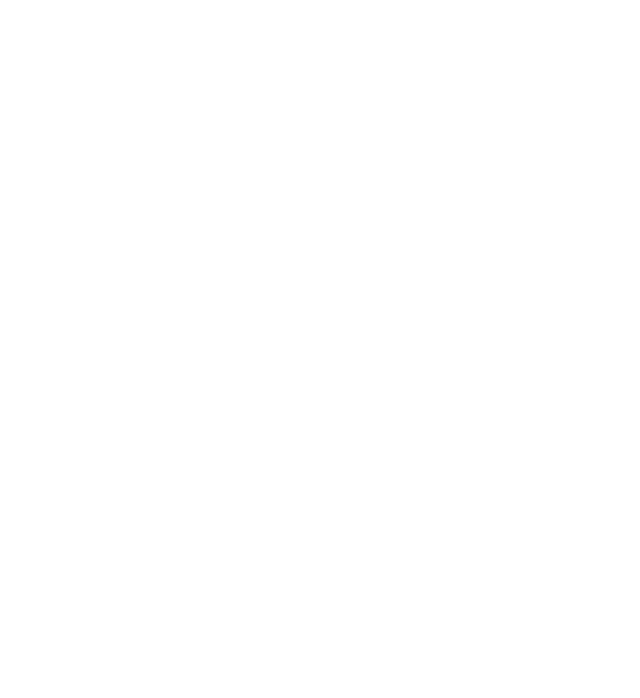
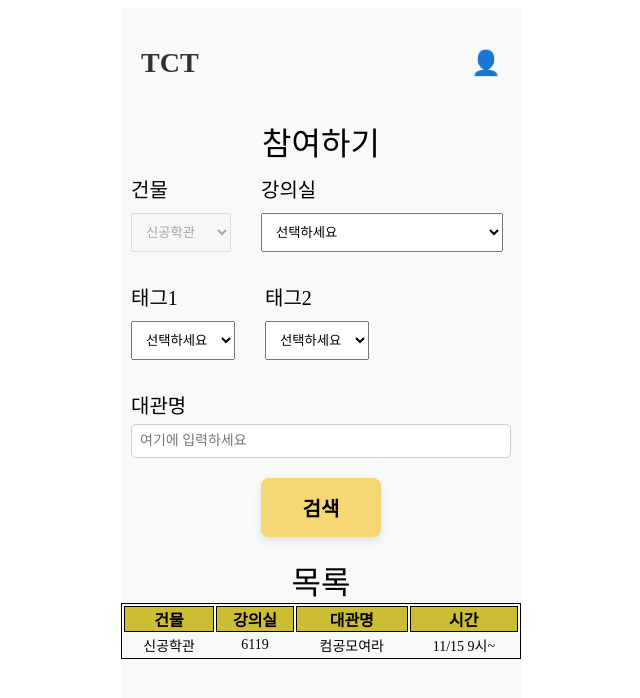
Before and after one commit to ICONICTHON/2024_ICONICTHON_TEAM_10_FE, a React (Create React App) app in the folder tct/: page /Join in a window 1280 px wide. Before the commit this address had no page. Shown: the top 698 px of the page, without its empty margins (319-959 px from the left). Built offline with nearby package versions, Linux system fonts and the light colour scheme; a web font is replaced by a local one.

Commit message:
Design: Join

```diff
--- a/tct/src/App.js
+++ b/tct/src/App.js
@@ -3,6 +3,7 @@
 import { BrowserRouter, Route, Routes } from 'react-router-dom';
 import MainGeneral from './MainPage/MainGeneral';
 import Reservation1 from './Reservation1';
+import Join from "./Join";
 
 function App() {
   return (
@@ -10,6 +11,7 @@
       <Routes>
         <Route path="/" element={<MainGeneral />} />
         <Route path="/reservation1" element={<Reservation1 />} />
+        <Route path="/Join" element={<Join />}/>
       </Routes>
     </BrowserRouter>
   );
--- a/tct/src/Join.js
+++ b/tct/src/Join.js
@@ -1,4 +1,5 @@
 import React, { useState } from 'react';
+import Header from "./MainPage/MainHeader";
 
 const rooms = [
   { id: '2158', name: '일반생물학실험실' },
@@ -71,23 +72,19 @@
 
   return (
     <div className="container_main">
-      <header className="header">
-        <h1 className="logo">TCT</h1>
-        <div className="profile-icon">👤</div>
-      </header>
-      <main className="main-content">
-        <h2 className="title">참여하기</h2>
-
+      <Header/>
+      <main className="reservation-container">
+        <label className="h4Font">참여하기</label>
         <div className="form-group">
           <div className="form-row">
-            <label>
-              건물
+            <div className="form">
+              <label className="NormalFont">건물</label>
               <select disabled>
                 <option>신공학관</option>
               </select>
-            </label>
-            <label>
-              강의실
+            </div>
+            <div className="form">
+              <label className="NormalFont">강의실</label>
               <select value={selectedRoom} onChange={(e) => setSelectedRoom(e.target.value)}>
                 <option value="">선택하세요</option>
                 {rooms.map((room) => (
@@ -96,12 +93,11 @@
                     </option>
                 ))}
               </select>
-            </label>
             </div>
-
+          </div>
           <div className="form-row">
-            <label>
-              태그₁
+            <div className="form">
+              <label className="NormalFont">태그1</label>
               <select value={selectedTag1} onChange={(e) => setSelectedTag1(e.target.value)}>
                 <option value="">선택하세요</option>
                 {tags1.map((tag, index) => (
@@ -110,9 +106,9 @@
                     </option>
                 ))}
               </select>
-            </label>
-            <label>
-              태그₂
+            </div>
+            <div className="form">
+              <label className="NormalFont">태그2</label>
               <select value={selectedTag2} onChange={(e) => setSelectedTag2(e.target.value)}>
                 <option value="">선택하세요</option>
                 {tags2.map((tag, index) => (
@@ -121,19 +117,18 @@
                     </option>
                 ))}
               </select>
-            </label>
+            </div>
+          </div>
+          <div className="form">
+            <label className="NormalFont">대관명</label>
+            <input className="SmallFont" type="text" placeholder="여기에 입력하세요"/>
+          </div>
         </div>
 
-          <label className="full-width">
-            대관명
-            <input type="text" placeholder="여기에 입력하세요" />
-          </label>
-        </div>
+        <button className="mini-button yellow" onClick={handleSearch}>검색</button>
 
-        <button className="search-button" onClick={handleSearch}>검색</button>
-
-        <h3 className="subtitle">목록</h3>
-
+        <div className="reservation-container top bottom">
+          <label className="h4Font">목록</label>
           <table className="data-table">
             <thead>
             <tr>
@@ -152,8 +147,10 @@
             </tr>
             </tbody>
           </table>
+        </div>
       </main>
 
+      {/* Todo: 잘못된 모달 수정 */}
       {isModalOpen && (
           <>
             <div className="overlay" onClick={handleCloseModal}></div>
@@ -163,15 +160,21 @@
                 <p>신공학관 6119 컴공모여라</p>
                 <div className="modal-content-big">
                   <strong>유의사항</strong>
-                <div style={{ border: '1px solid #ddd', padding: '10px', marginTop: '5px', overflowY: 'auto', maxHeight: '100px' }}>
+                  <div style={{
+                    border: '1px solid #ddd',
+                    padding: '10px',
+                    marginTop: '5px',
+                    overflowY: 'auto',
+                    maxHeight: '100px'
+                  }}>
                     승주는 개꿀초입니다 승주는 개꿀초입니다...
                   </div>
                 </div>
               </div>
               <div className="modal-footer">
                 <div className="checkbox">
-                <input type="checkbox" id="agree" checked={isChecked} onChange={handleCheckboxChange} />
-                <label htmlFor="agree" style={{ marginLeft: '5px' }}>위 내용에 동의합니다</label>
+                  <input type="checkbox" id="agree" checked={isChecked} onChange={handleCheckboxChange}/>
+                  <label htmlFor="agree" style={{marginLeft: '5px'}}>위 내용에 동의합니다</label>
                 </div>
                 <button
                     className={`modal-button ${isChecked ? '' : 'disabled'}`}
--- a/tct/src/MainPage/MainGeneral.js
+++ b/tct/src/MainPage/MainGeneral.js
@@ -19,12 +19,16 @@
     navigate('/reservation1');
   };
 
+  const handleJoinClick = () => {
+    navigate('/Join');
+  };
+
   return (
     <div className="container_main">
       <MainHeader />
       <main className="main_button-container">
         <button className="button_main blue" onClick={handleReservationClick}>대관하기</button>
-        <button className="button_main blue">참여하기</button>
+        <button className="button_main blue" onClick={handleJoinClick}>참여하기</button>
         <button className="button_main_disabled" disabled>시작하기</button>
         <button className="button_main red" onClick={handleNextPageClick}>다음 메인페이지</button>
       </main>
--- a/tct/src/css/layout.css
+++ b/tct/src/css/layout.css
@@ -28,6 +28,14 @@
     overflow-y: auto;
 }
 
+/* 여백 관련 */
+.top {
+    margin-top: 20px;
+}
+.bottom {
+    margin-bottom: 20px;
+}
+
 /* small section 배치용 */
 .form-group {
     display: flex;
@@ -54,7 +62,7 @@
     padding: 10px;
 }
 
-
+/* input, select, option, table 기본 설정 */
 input {
     width: 100%;
     margin-top: 5px;
@@ -70,6 +78,27 @@
     margin-top: 10px;
     margin-bottom: 10px;
     padding: 10px;
+}
+
+table {
+    border: 1px black solid;
+    width: 100%;
+}
+thead {
+    border: 1px black solid;
+    background-color: #ccbd34;
+}
+th {
+    padding: 0;
+    border: 1px black solid;
+    text-align: center;
+}
+
+td {
+    font-family: --main-font-medium;
+    font-size: 14px;
+    text-align: center;
+
 }
 
 .section {
```
Lines whose indentation alone changed are shown as unchanged.
